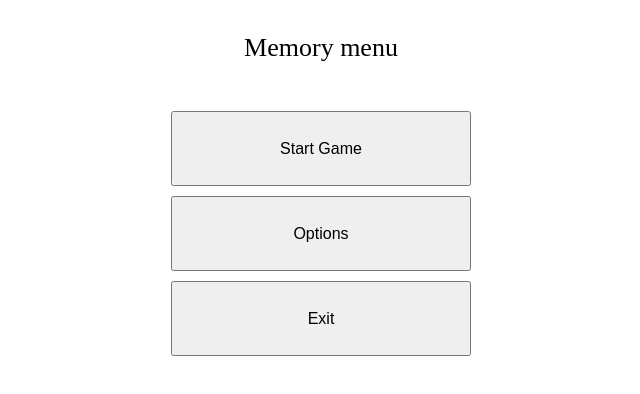
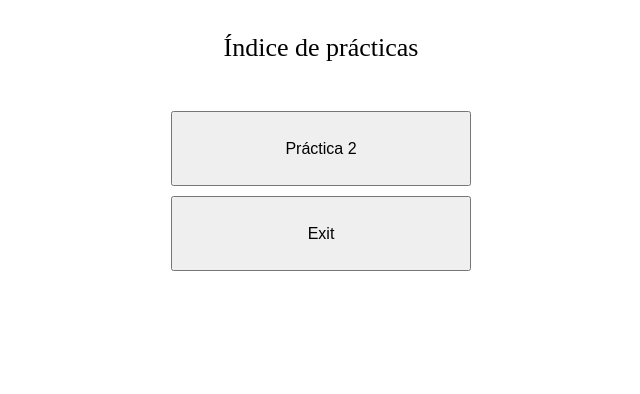
Before and after one commit to u1974749/p_individual, a plain HTML site: page index.html in a window 1280 px wide. Shown: the whole page, without its empty margins (319-959 px from the left). Drawn offline with Linux system fonts and the light colour scheme; files that its build step writes are made by us from their sources; files whose address does not match are found by name.

Commit message:
Modificacion de indice

```diff
--- a/index.html
+++ b/index.html
@@ -3,17 +3,12 @@
 	<head>
 		<link rel="stylesheet" href="./styles/main.css">
 		<script src="./js/loader.js"></script>
-		<script src="./js/game_info.js"></script>
-		<script src="./js/menu_controller.js"></script>
-		<title> My first game - Menu </title>
+		<title>Menú de prácticas</title>
 	</head>
 	<body>
-		<p class="menu-object" id="title">Memory menu</p>
-		<button class="menu-object" onclick="start_game()">
-			Start Game
-		</button>
-		<button class="menu-object" onclick="options()">
-			Options
+		<p class="menu-object" id="title">Índice de prácticas</p>
+		<button class="menu-object" onclick="index.html">
+			Práctica 2
 		</button>
 		<button class="menu-object" onclick="exit()">
 			Exit
```
